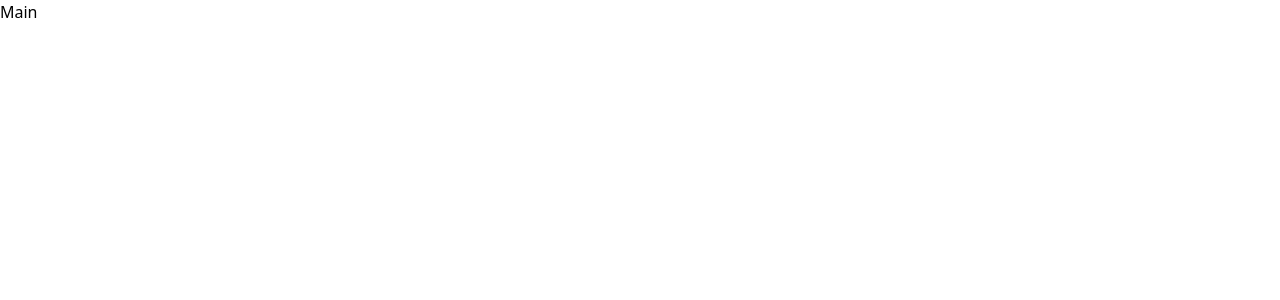
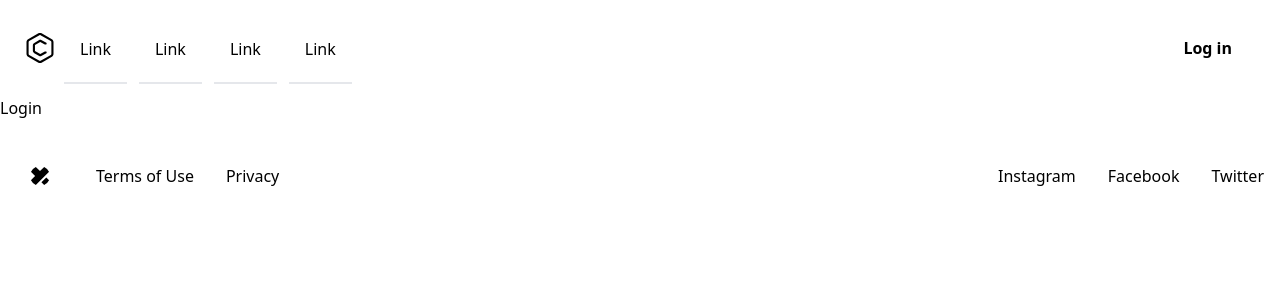
Before and after one commit to tanbiranjum/ghost-kitchen-review, a React (Create React App) app: page /login in a window 1280 px wide. Shown: the top 300 px of the page. Built offline with nearby package versions, Linux system fonts and the light colour scheme.

Commit message:
Header footer layouting added

```diff
--- /dev/null
+++ b/src/components/Footer/Footer.js
@@ -0,0 +1,53 @@
+import React from "react";
+
+const Footer = () => {
+  return (
+    <footer className="px-4 py-8 dark:bg-gray-800 dark:text-gray-400">
+      <div className="container flex flex-wrap items-center justify-center mx-auto space-y-4 sm:justify-between sm:space-y-0">
+        <div className="flex flex-row pr-3 space-x-4 sm:space-x-8">
+          <div className="flex items-center justify-center flex-shrink-0 w-12 h-12 rounded-full dark:bg-violet-400">
+            <svg
+              xmlns="http://www.w3.org/2000/svg"
+              viewBox="0 0 32 32"
+              fill="currentColor"
+              className="w-5 h-5 rounded-full dark:text-gray-900"
+            >
+              <path d="M18.266 26.068l7.839-7.854 4.469 4.479c1.859 1.859 1.859 4.875 0 6.734l-1.104 1.104c-1.859 1.865-4.875 1.865-6.734 0zM30.563 2.531l-1.109-1.104c-1.859-1.859-4.875-1.859-6.734 0l-6.719 6.734-6.734-6.734c-1.859-1.859-4.875-1.859-6.734 0l-1.104 1.104c-1.859 1.859-1.859 4.875 0 6.734l6.734 6.734-6.734 6.734c-1.859 1.859-1.859 4.875 0 6.734l1.104 1.104c1.859 1.859 4.875 1.859 6.734 0l21.307-21.307c1.859-1.859 1.859-4.875 0-6.734z"></path>
+            </svg>
+          </div>
+          <ul className="flex flex-wrap items-center space-x-4 sm:space-x-8">
+            <li>
+              <a rel="noopener noreferrer" href="#">
+                Terms of Use
+              </a>
+            </li>
+            <li>
+              <a rel="noopener noreferrer" href="#">
+                Privacy
+              </a>
+            </li>
+          </ul>
+        </div>
+        <ul className="flex flex-wrap pl-3 space-x-4 sm:space-x-8">
+          <li>
+            <a rel="noopener noreferrer" href="#">
+              Instagram
+            </a>
+          </li>
+          <li>
+            <a rel="noopener noreferrer" href="#">
+              Facebook
+            </a>
+          </li>
+          <li>
+            <a rel="noopener noreferrer" href="#">
+              Twitter
+            </a>
+          </li>
+        </ul>
+      </div>
+    </footer>
+  );
+};
+
+export default Footer;
--- a/src/layout/Main.js
+++ b/src/layout/Main.js
@@ -1,7 +1,16 @@
-import React from "react";
+import React, { Children } from "react";
+import { Outlet } from "react-router-dom";
+import Footer from "../components/Footer/Footer";
+import Header from "../components/Header/Header";
 
 const Main = () => {
-  return <div>Main</div>;
+  return (
+    <div>
+      <Header />
+      <Outlet />
+      <Footer />
+    </div>
+  );
 };
 
 export default Main;
```
